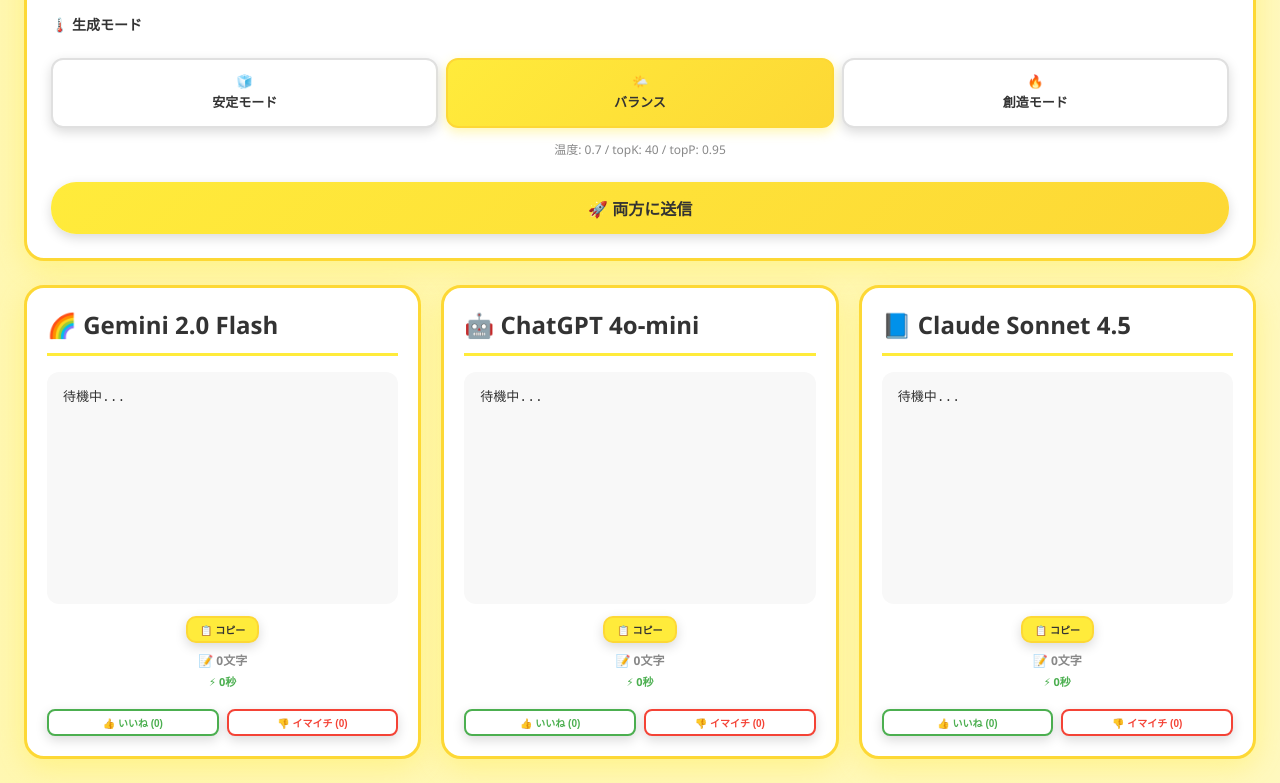
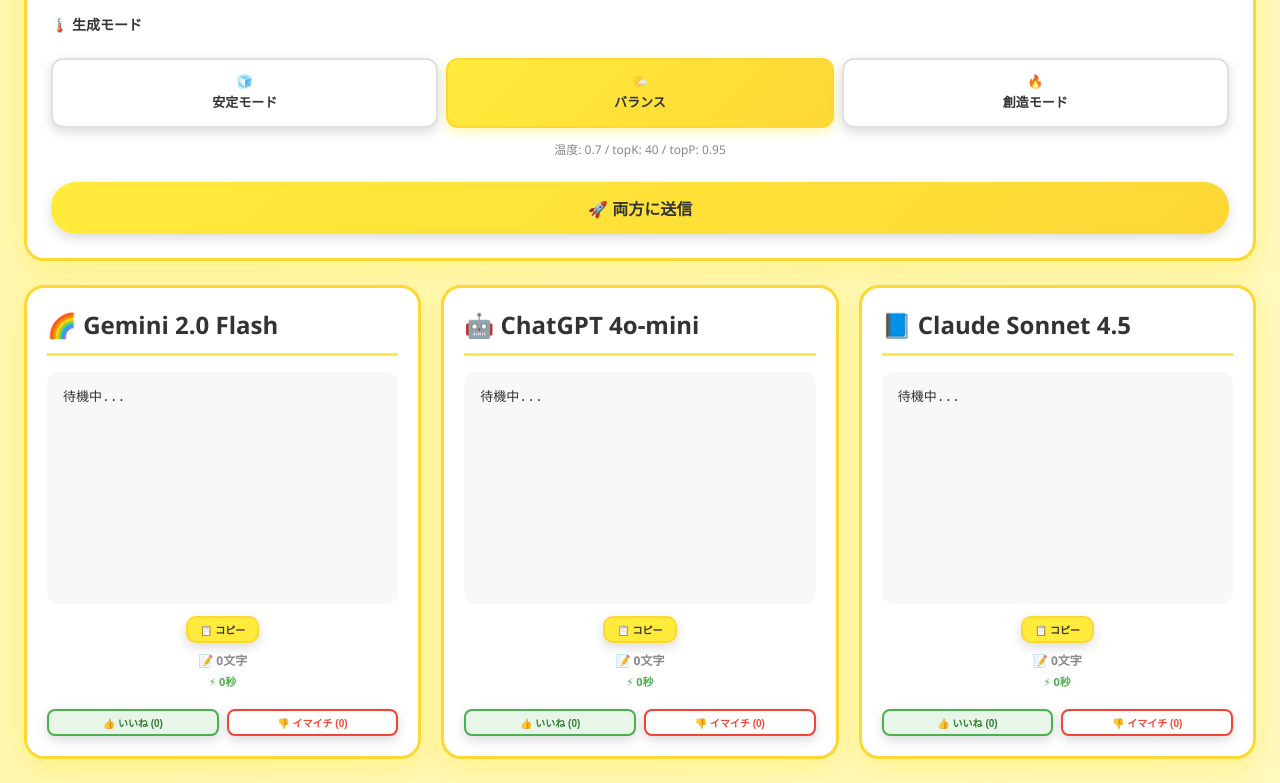
Before and after one commit to rirakuma0120/gemini-claude-tool, a plain HTML site: page public/index.html in a window 1280 px wide. Shown: the part 430-1213 px from the top of the page. Drawn offline with Linux system fonts and the light colour scheme.

Commit message:
Update index.html

```diff
--- a/public/index.html
+++ b/public/index.html
@@ -365,8 +365,8 @@
         }
 
         .like-btn {
-          background: white;
-          color: #4CAF50;
+          background: #E8F5E9;
+          color: #2E7D32;
           border-color: #4CAF50;
         }
 
```
